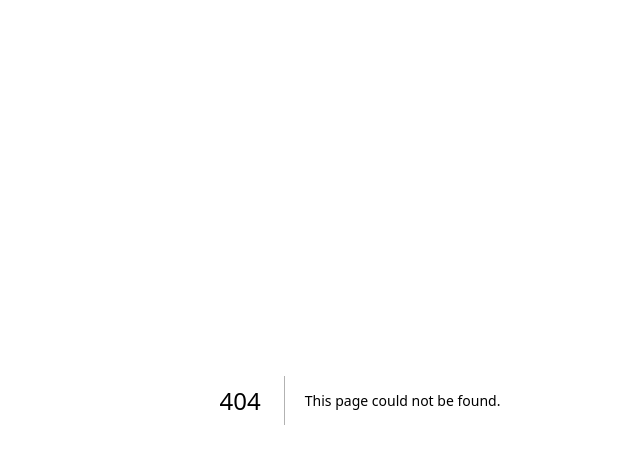
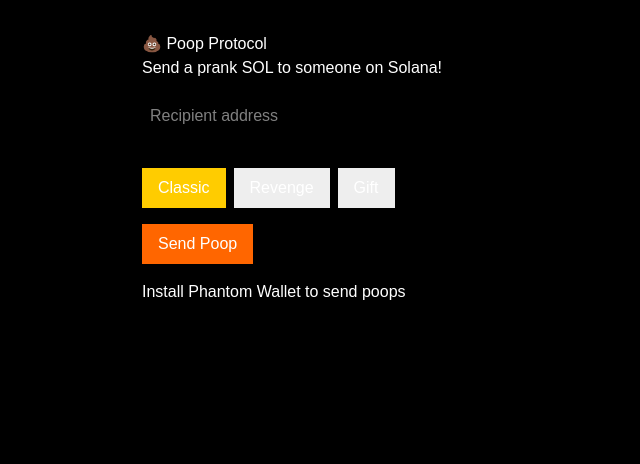
Before and after one commit to oneminuteyt051-maker/shit-sender, a Next.js app: page /sendPoop in a window 1280 px wide. Before the commit this address had no page. Shown: the top 464 px of the page, without its empty margins (280-920 px from the left). Built offline with nearby package versions, Linux system fonts and the light colour scheme.

Commit message:
Implement SendPoopPage for sending SOL transactions

```diff
--- /dev/null
+++ b/app/sendPoop/page.tsx
@@ -0,0 +1,116 @@
+"use client";
+
+import { useEffect, useState } from "react";
+import {
+  Connection,
+  clusterApiUrl,
+  PublicKey,
+  Transaction,
+  SystemProgram,
+} from "@solana/web3.js";
+import { POOP_CONFIG } from "@/app/config";
+
+export default function SendPoopPage() {
+  const [recipient, setRecipient] = useState("");
+  const [type, setType] = useState("classic");
+  const [message, setMessage] = useState("");
+  const [wallet, setWallet] = useState<any>(null);
+
+  // Подключаем Phantom кошелек
+  useEffect(() => {
+    const solana = (window as any).solana; // ✅ локальный кастинг
+    if (solana && solana.isPhantom) {
+      setWallet(solana);
+    } else {
+      setMessage("Install Phantom Wallet to send poops");
+    }
+  }, []);
+
+  const handleSend = async () => {
+    if (!recipient || !wallet) {
+      setMessage("Recipient address and wallet required");
+      return;
+    }
+
+    try {
+      const apiUrl = `/api/actions/poop?type=${type}&recipient=${recipient}`;
+
+      const res = await fetch(apiUrl, {
+        method: "POST",
+        headers: { "Content-Type": "application/json" },
+        body: JSON.stringify({ account: wallet.publicKey.toString() }),
+      });
+
+      const data = await res.json();
+      if (!data || !data.fields?.transaction) {
+        setMessage("API did not return transaction");
+        return;
+      }
+
+      // Десериализация транзакции из base64
+      const txBytes = Uint8Array.from(atob(data.fields.transaction), (c) =>
+        c.charCodeAt(0)
+      );
+      const transaction = Transaction.from(txBytes);
+
+      // Подписываем транзакцию через Phantom
+      const signedTx = await wallet.signTransaction(transaction);
+
+      // Отправляем транзакцию
+      const connection = new Connection(clusterApiUrl("mainnet-beta"));
+      const signature = await connection.sendRawTransaction(signedTx.serialize());
+      await connection.confirmTransaction(signature, "confirmed");
+
+      setMessage(`Transaction sent! Signature: ${signature}`);
+    } catch (err: any) {
+      console.error(err);
+      setMessage("Error sending poop: " + (err.message || err));
+    }
+  };
+
+  return (
+    <div style={{ padding: "2rem", fontFamily: "sans-serif", maxWidth: 500, margin: "auto" }}>
+      <h1>💩 Poop Protocol</h1>
+      <p>Send a prank SOL to someone on Solana!</p>
+
+      <input
+        type="text"
+        placeholder="Recipient address"
+        value={recipient}
+        onChange={(e) => setRecipient(e.target.value)}
+        style={{ width: "100%", margin: "1rem 0", padding: "0.5rem" }}
+      />
+
+      <div style={{ margin: "1rem 0" }}>
+        {["classic", "revenge", "gift"].map((p) => (
+          <button
+            key={p}
+            onClick={() => setType(p)}
+            style={{
+              padding: "0.5rem 1rem",
+              marginRight: "0.5rem",
+              backgroundColor: type === p ? "#ffcc00" : "#eee",
+            }}
+          >
+            {p.charAt(0).toUpperCase() + p.slice(1)}
+          </button>
+        ))}
+      </div>
+
+      <button
+        onClick={handleSend}
+        style={{
+          padding: "0.5rem 1rem",
+          backgroundColor: "#ff6600",
+          color: "#fff",
+          border: "none",
+          cursor: "pointer",
+        }}
+      >
+        Send Poop
+      </button>
+
+      {message && <p style={{ marginTop: "1rem" }}>{message}</p>}
+    </div>
+  );
+}
```
